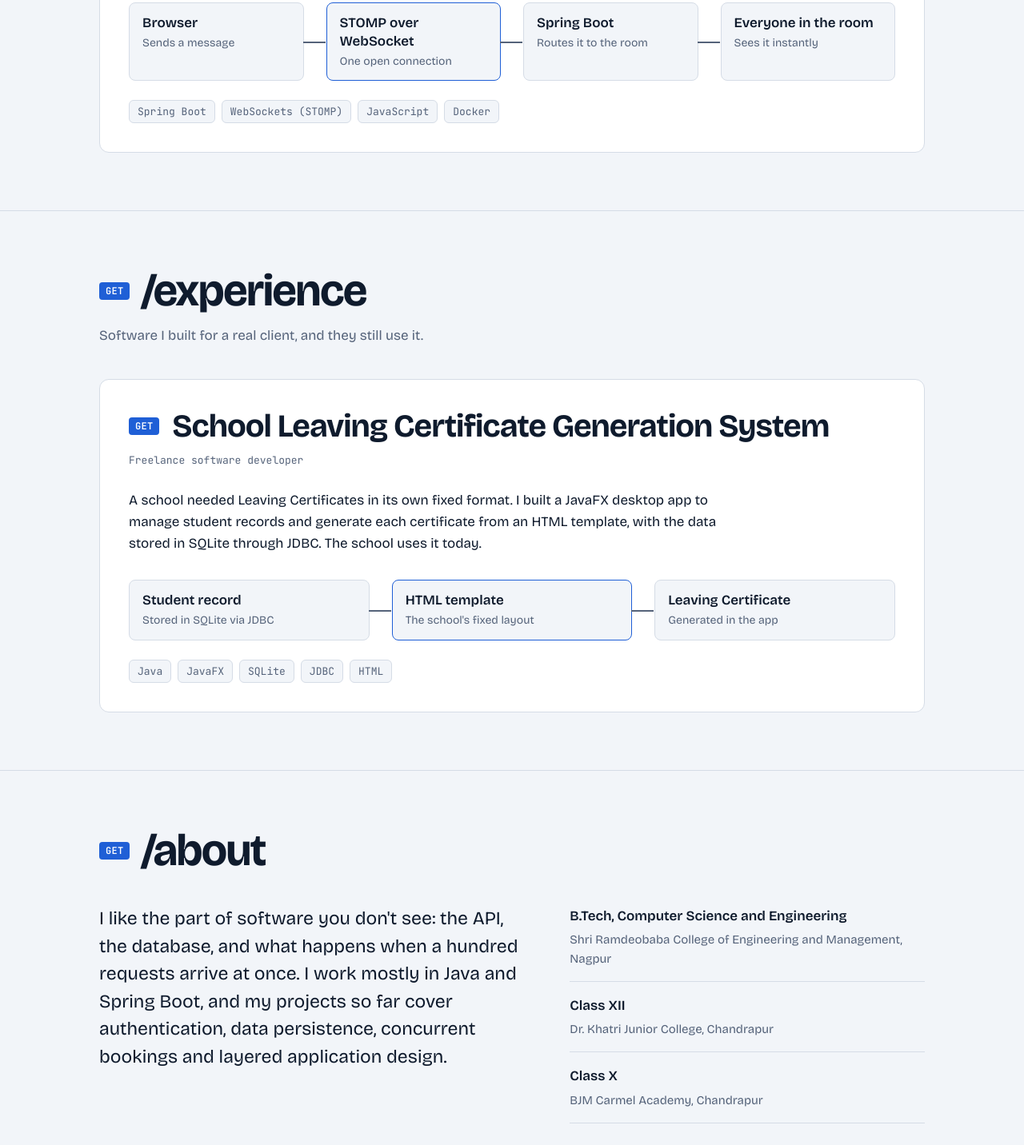
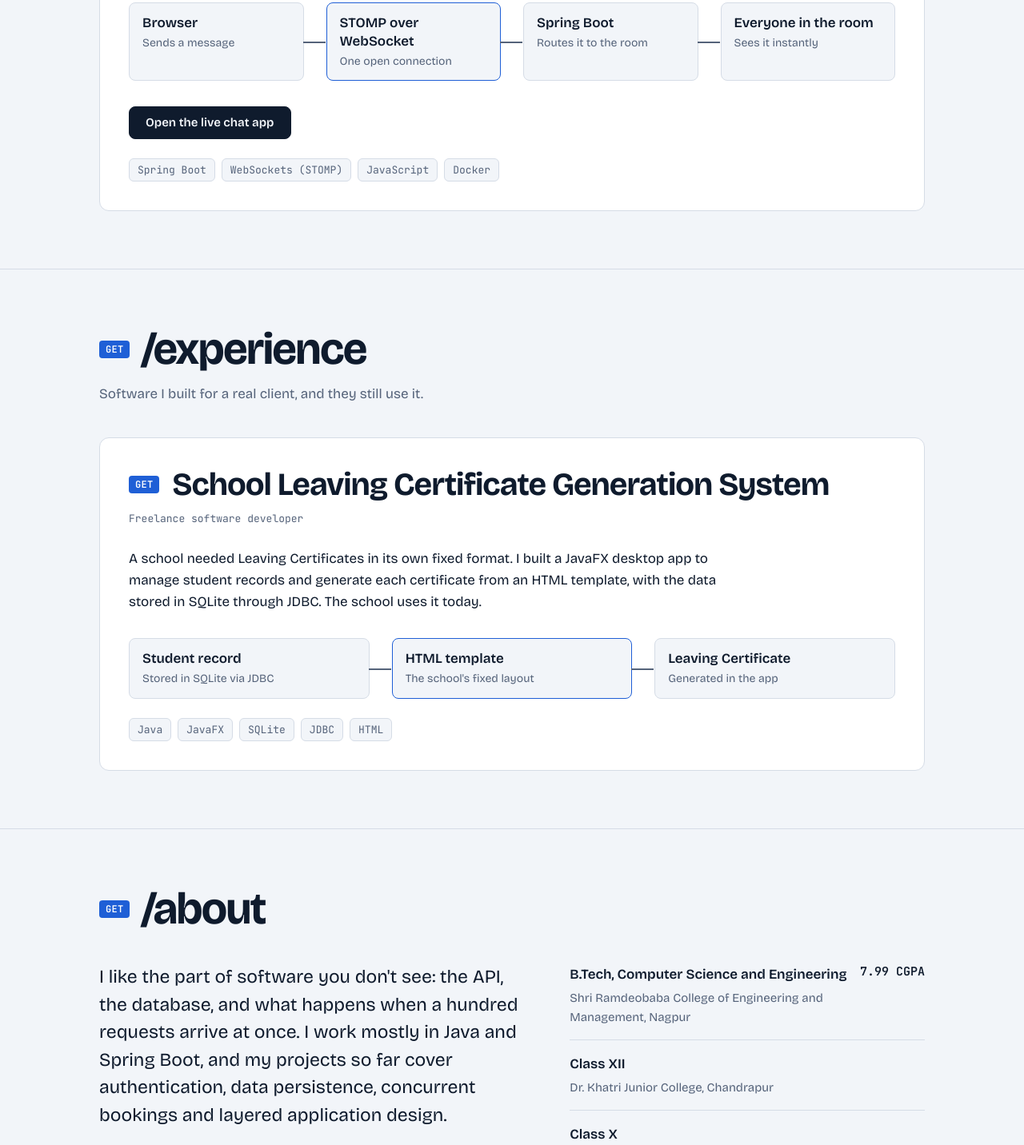
Before and after one commit to om2805/om2805.github.io, a plain HTML site: page index.html in a window 1280 px wide. Shown: the part 2176-3608 px from the top of the page at 80% size. Drawn offline with nearby package versions, Linux system fonts and the light colour scheme.

Commit message:
Update index.html

```diff
--- a/index.html
+++ b/index.html
@@ -395,6 +395,9 @@
           <li>Spring Boot<span>Routes it to the room</span></li>
           <li>Everyone in the room<span>Sees it instantly</span></li>
         </ol>
+        <div class="actions">
+          <a class="btn primary" href="https://chat-app-24yx.onrender.com/" target="_blank" rel="noopener">Open the live chat app</a>
+        </div>
         <div class="tags">
           <span class="tag">Spring Boot</span><span class="tag">WebSockets (STOMP)</span><span class="tag">JavaScript</span><span class="tag">Docker</span>
         </div>
@@ -439,7 +442,8 @@
         <ul class="edu" aria-label="Education">
           <li>
             <strong>B.Tech, Computer Science and Engineering</strong>
-                <span class="where">Shri Ramdeobaba College of Engineering and Management, Nagpur</span>
+            <span class="score">7.99 CGPA</span>
+            <span class="where">Shri Ramdeobaba College of Engineering and Management, Nagpur</span>
           </li>
           <li>
             <strong>Class XII</strong>
```
